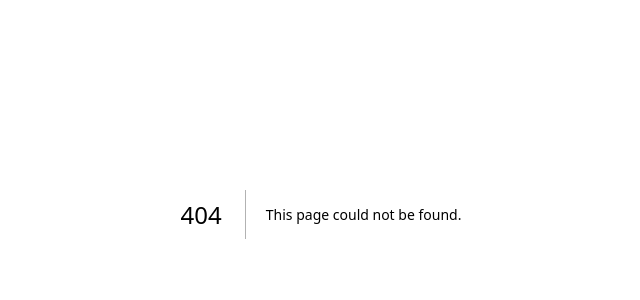
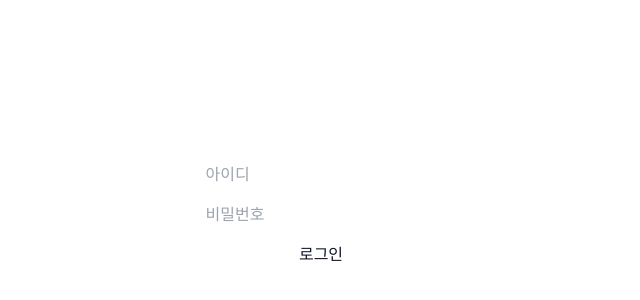
Before and after one commit to godhyeongman/Streaming_playground, a Next.js app: page /testLogin in a window 1280 px wide. Before the commit this address had no page. Shown: the part 186-486 px from the top of the page, without its empty margins (319-959 px from the left). Built offline with nearby package versions, Linux system fonts and the light colour scheme.

Commit message:
feat: login page with form validation using zod and react-hook-form

```diff
--- a/app/login/page.tsx
+++ /dev/null
@@ -1,9 +0,0 @@
-export default function Login() {
-  return (
-    <div className="flex flex-col items-center justify-center h-screen">
-      <input type="text" placeholder="아이디" />
-      <input type="password" placeholder="비밀번호" />
-      <button>로그인</button>
-    </div>
-  );
-}
--- /dev/null
+++ b/app/testLogin/page.tsx
@@ -0,0 +1,64 @@
+'use client';
+
+import { z } from 'zod';
+import { useForm } from 'react-hook-form';
+import { zodResolver } from '@hookform/resolvers/zod';
+import type { FieldErrors } from 'react-hook-form';
+
+type LoginForm = z.infer<typeof loginSchema>;
+
+const ID_FORM_ID = 'id';
+const PASSWORD_FORM_ID = 'password';
+
+const loginSchema = z.object({
+  id: z.string().email({ message: '이메일 형식이 올바르지 않습니다' }),
+  password: z
+    .string()
+    .min(8, '비밀번호는 최소 8자 이상이어야 합니다')
+    .regex(/[A-Za-z]/, '영문이 포함되어야 합니다'),
+});
+
+export default function Login() {
+  const form = useForm<LoginForm>({
+    resolver: zodResolver(loginSchema),
+    defaultValues: {
+      id: '',
+      password: '',
+    },
+  });
+
+  const { register, handleSubmit, formState } = form;
+
+  const handleLoginSubmit = (data: LoginForm) => {
+    console.log(data);
+  };
+
+  const handleLoginError = (errors: FieldErrors<LoginForm>) => {
+    console.log(errors);
+  };
+
+  return (
+    <div className="flex flex-col items-center justify-center h-screen">
+      <form
+        className="flex flex-col gap-4"
+        onSubmit={handleSubmit(handleLoginSubmit, handleLoginError)}
+      >
+        <input {...register(ID_FORM_ID)} type="text" placeholder="아이디" />
+        {formState.errors.id && (
+          <p className="text-red-500">{formState.errors.id.message}</p>
+        )}
+
+        <input
+          {...register(PASSWORD_FORM_ID)}
+          type="password"
+          placeholder="비밀번호"
+        />
+        {formState.errors.password && (
+          <p className="text-red-500">{formState.errors.password.message}</p>
+        )}
+
+        <button type="submit">로그인</button>
+      </form>
+    </div>
+  );
+}
```
